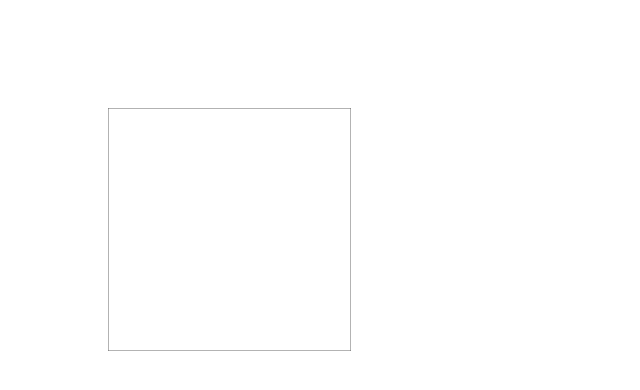
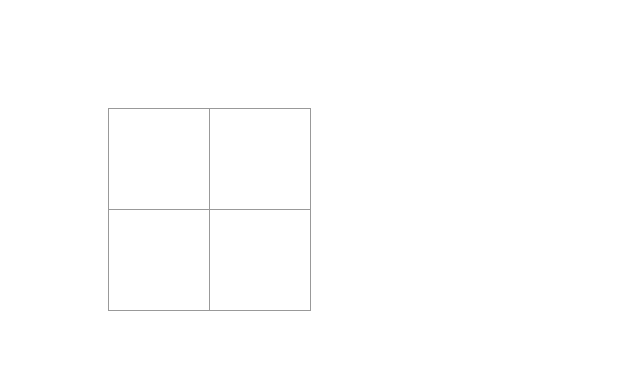
Before and after one commit to lshgdut/numa-bind, a plain HTML site: page index.html in a window 1280 px wide. Shown: the whole page, without its empty margins (0-640 px from the left). Drawn offline with Linux system fonts and the light colour scheme.

Commit message:
draw line

```diff
--- a/index.html
+++ b/index.html
@@ -11,9 +11,9 @@
     <script type="text/javascript">
         const SOCKET_CNT = 4
         const CORE_PER_SOCKET = 1
-        const SIZE_PER_SOCKET = 120
+        const SIZE_PER_SOCKET = 100
         const GRID_LINE_WIDTH = 1
-        const GRID_LINE_COLOR = '#666'
+        const GRID_LINE_COLOR = '#999'
         const GRID_MAP = {
             "1" : 1,
             "2" : 2,
@@ -58,8 +58,30 @@
         function draw_gridline() {
             ctx.save()
             ctx.strokeStyle = GRID_LINE_COLOR
-            ctx.strokeRect(0, 0, cvsWidth, cvsHeight)
+
+            // draw ver lines
+            for (let i=0;i<cvsWidth;i+=(SIZE_PER_SOCKET+GRID_LINE_WIDTH))
+            {
+                ctx.moveTo(i+0.5, 0)
+                ctx.lineTo(i+0.5, cvsHeight)
+                ctx.stroke()
+            }
+
+
+            // draw hoz lines
+            for (let i=0;i<cvsHeight;i+=(SIZE_PER_SOCKET+GRID_LINE_WIDTH))
+            {
+                ctx.moveTo(0, i+0.5)
+                ctx.lineTo(cvsHeight, i+0.5)
+                ctx.stroke()
+            }
+
             ctx.restore()
+
+            // ctx.save()
+            // ctx.strokeStyle = "#0ff"
+            // ctx.strokeRect(0, 0, cvsWidth, cvsHeight)
+            // ctx.restore()
         }
 
         function repaint() {
```
Also changed, not shown: 1 other file.
